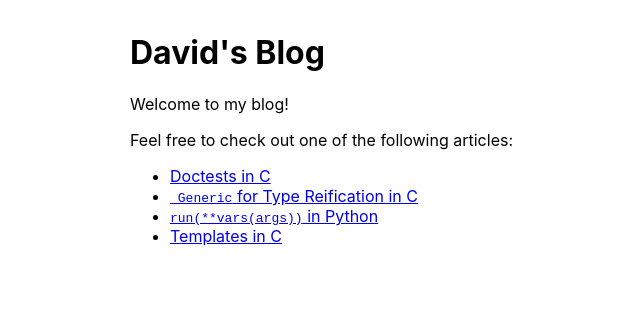
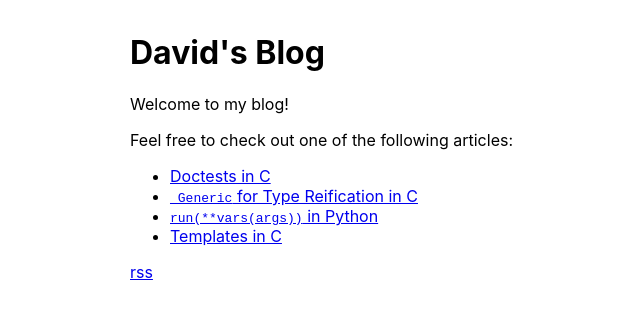
Before and after one commit to drpriver/blog, a plain HTML site: page docs/index.html in a window 1280 px wide. Shown: the full height of the page, 158-798 px from the left. Drawn offline with Linux system fonts and the light colour scheme.

Commit message:
maybe add rss feed

```diff
--- a/docs/index.html
+++ b/docs/index.html
@@ -39,5 +39,8 @@ Feel free to check out one of the following articles:
 <a href="ctemplates.html">Templates in C</a>
 </li>
 </ul>
+<p>
+<a href="feed.xml">rss</a>
+</p>
 </body>
 </html>
```
Also changed, not shown: 1 other file.
